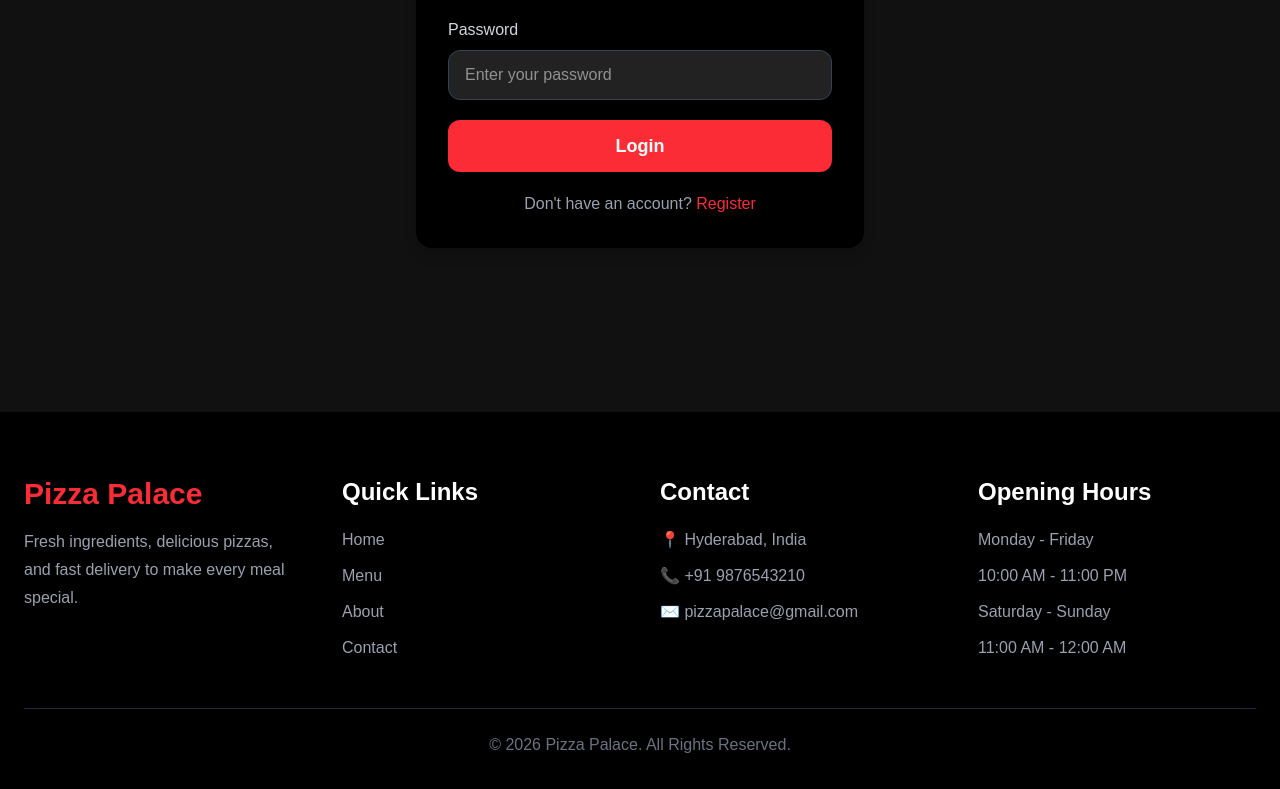
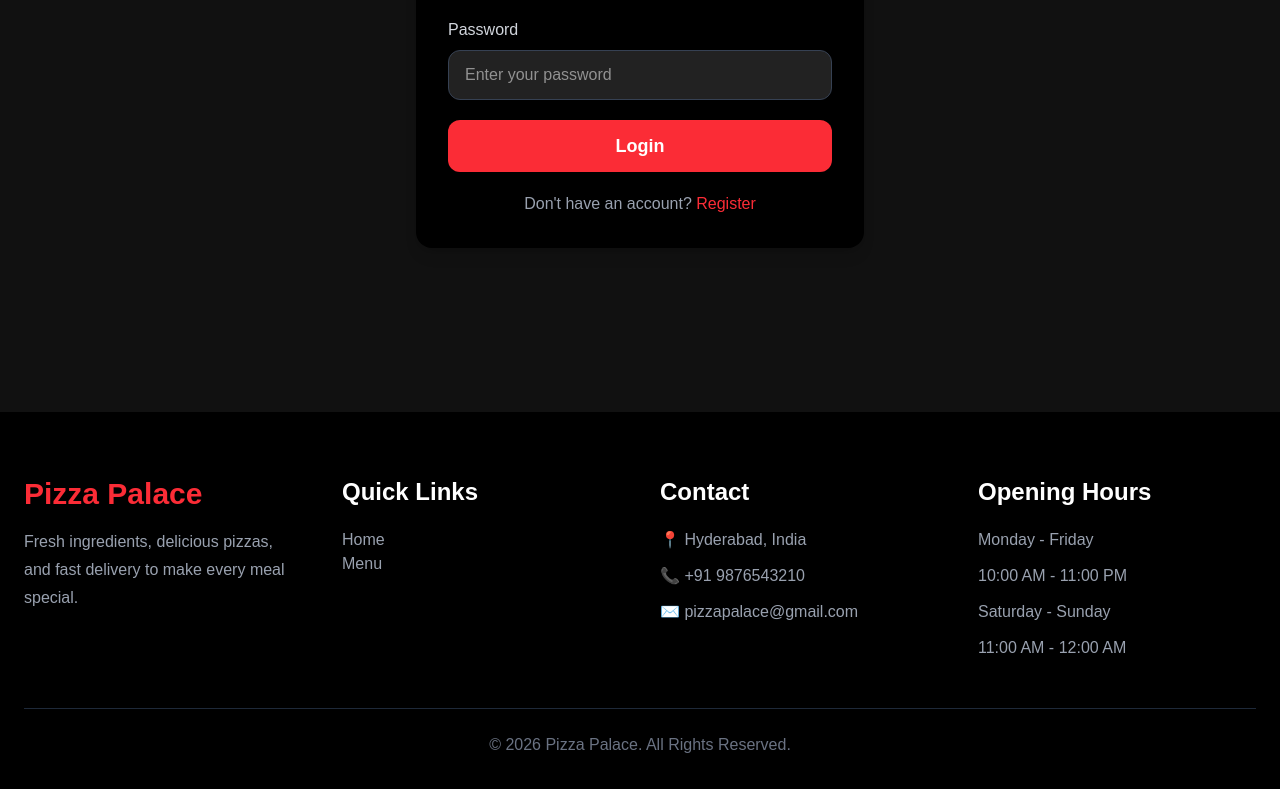
Before and after one commit to MeenaG86/pizza-palace, a React (Vite) app in the folder frontend/: page /login in a window 1280 px wide. Shown: the part 388-1177 px from the top of the page. Built offline with nearby package versions, Linux system fonts and the light colour scheme.

Commit message:
update scrolltotop

```diff
--- a/frontend/src/App.jsx
+++ b/frontend/src/App.jsx
@@ -1,4 +1,6 @@
 import { BrowserRouter, Routes, Route } from "react-router-dom"
+import ScrollToTop from "./components/ScrollToTop";
+
 
 import Home from "./pages/Home"
 import Menu from "./pages/Menu"
@@ -30,6 +32,7 @@ function App(){
   return(
 
     <BrowserRouter>
+    <ScrollToTop />
     <Navbar />
       <Routes>
 
--- a/frontend/src/components/Footer.jsx
+++ b/frontend/src/components/Footer.jsx
@@ -1,3 +1,6 @@
+import { Link } from "react-router-dom";
+import ScrollToTop from "../components/ScrollToTop";
+
 function Footer() {
   return (
 
@@ -30,22 +33,18 @@ function Footer() {
             </h3>
 
             <ul className="space-y-3 text-gray-400">
-
-              <li className="hover:text-red-500 duration-300 cursor-pointer">
-                Home
-              </li>
+              <Link to="/" onClick={<ScrollToTop/>}>
+                <li className="hover:text-red-500 duration-300 cursor-pointer">
+                  Home
+                </li>
+              </Link>
+              <Link to="/menu" onClick={<ScrollToTop/>}>
 
               <li className="hover:text-red-500 duration-300 cursor-pointer">
                 Menu
               </li>
+              </Link>
 
-              <li className="hover:text-red-500 duration-300 cursor-pointer">
-                About
-              </li>
-
-              <li className="hover:text-red-500 duration-300 cursor-pointer">
-                Contact
-              </li>
 
             </ul>
 
--- /dev/null
+++ b/frontend/src/components/ScrollToTop.jsx
@@ -0,0 +1,21 @@
+import { useEffect } from "react";
+import { useLocation } from "react-router-dom";
+
+
+function ScrollToTop() {
+
+  const { pathname } = useLocation();
+
+  useEffect(() => {
+
+    window.scrollTo({
+      top: 0,
+      behavior: "smooth",
+    });
+
+  }, [pathname]);
+
+  return null;
+}
+
+export default ScrollToTop;
--- a/frontend/src/pages/Login.jsx
+++ b/frontend/src/pages/Login.jsx
@@ -1,8 +1,9 @@
 import axios from "axios";
 import { useState } from "react";
-import { useNavigate } from "react-router-dom";
+import { Link, useNavigate } from "react-router-dom";
 import { toast } from "react-toastify";
 import {API_URL} from  "../config"
+import ScrollToTop from "../components/ScrollToTop";
 
 function Login() {
 
@@ -126,11 +127,11 @@ navigate("/");
           <p className="text-center text-gray-400">
 
             Don't have an account?{" "}
-
+           <Link to="/register" onClick={<ScrollToTop/>}>
             <span className="text-red-500 cursor-pointer hover:underline">
               Register
             </span>
-
+           </Link>
           </p>
 
         </form>
--- a/frontend/src/pages/Register.jsx
+++ b/frontend/src/pages/Register.jsx
@@ -2,6 +2,8 @@ import axios from "axios";
 import { useState } from "react";
 import {toast} from "react-toastify"
 import { API_URL } from "../config";
+import { Link } from "react-router-dom";
+import ScrollToTop from "../components/ScrollToTop";
 function Register() {
 
   const [name, setName] = useState("");
@@ -158,11 +160,11 @@ function Register() {
           <p className="text-center text-gray-400">
 
             Already have an account?{" "}
-
+             <Link to="/login" onClick={<ScrollToTop/>}>
             <span className="text-red-500 cursor-pointer hover:underline">
               Login
             </span>
-
+            </Link>
           </p>
 
         </form>
```
